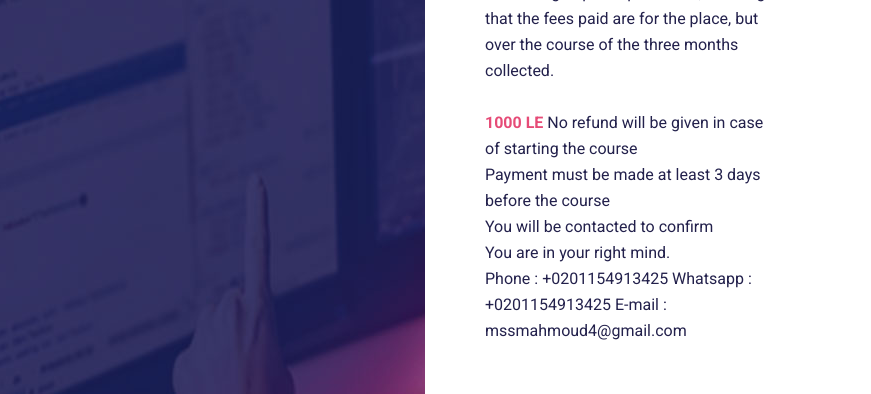
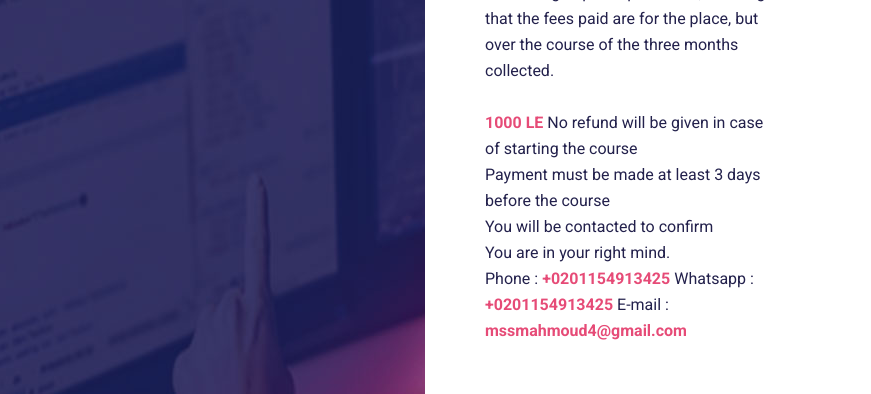
Before and after one commit to MahmoudAdelMansour/MACourses, a plain HTML site: page index.html in a window 1280 px wide. Shown: the part 10264-10658 px from the top of the page, 0-871 px from the left. Drawn offline with Linux system fonts and the light colour scheme.

Commit message:
Update index.html

```diff
--- a/index.html
+++ b/index.html
@@ -622,9 +622,9 @@ A difficult market in a practical.<br />
                                 You will be contacted to confirm <br/>
                                 You are in your right mind.
 								<br/>
-								Phone 	 : +0201154913425
-								Whatsapp : +0201154913425
-								E-mail   : mssmahmoud4@gmail.com
+								Phone 	 : <strong><span style="color: #e64b77;">+0201154913425</strong>
+								Whatsapp : <strong><span style="color: #e64b77;">+0201154913425</strong>
+								E-mail   : <strong><span style="color: #e64b77;">mssmahmoud4@gmail.com</strong>
 							</p>
                         </div>
                         <div class="one_half last">
```
